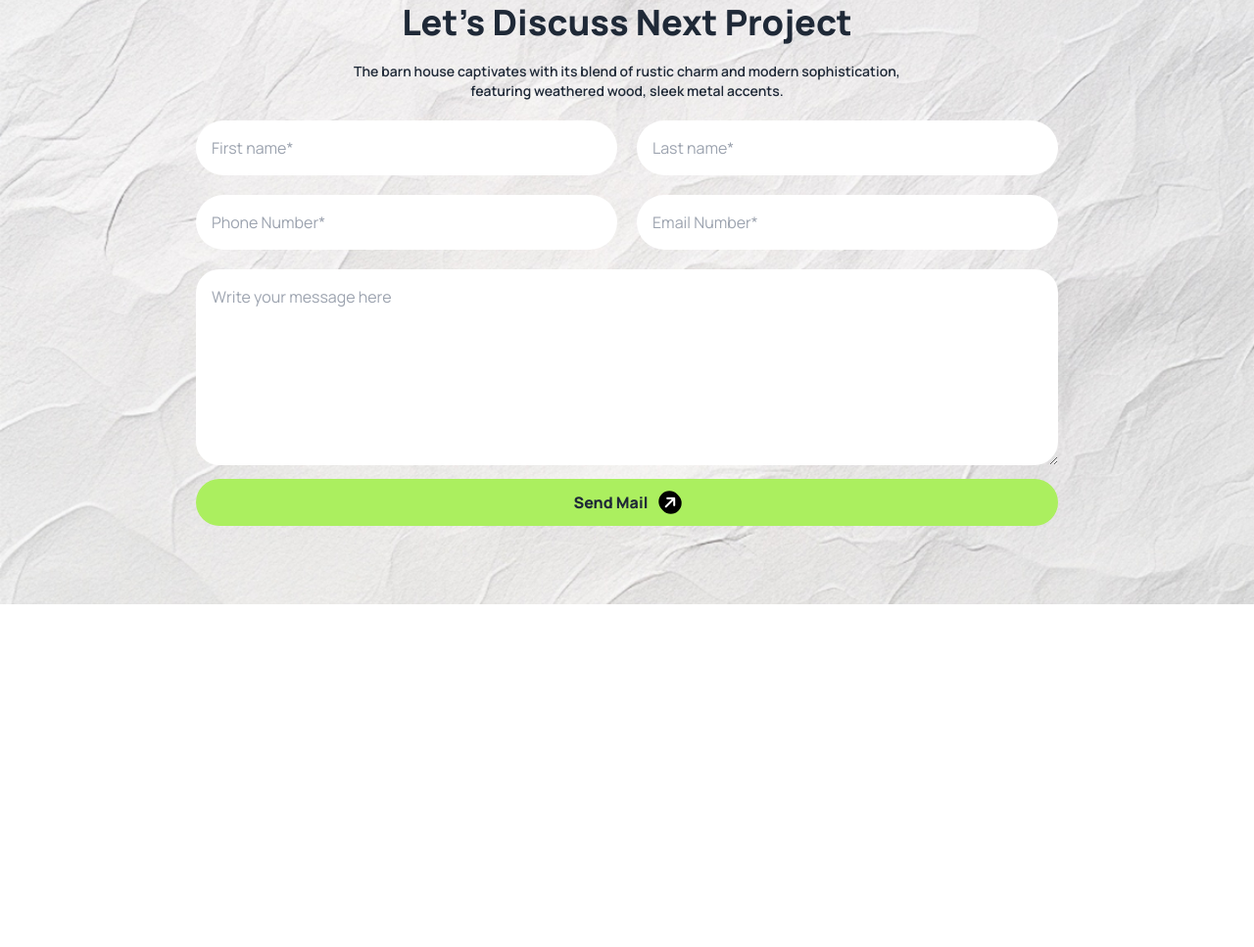
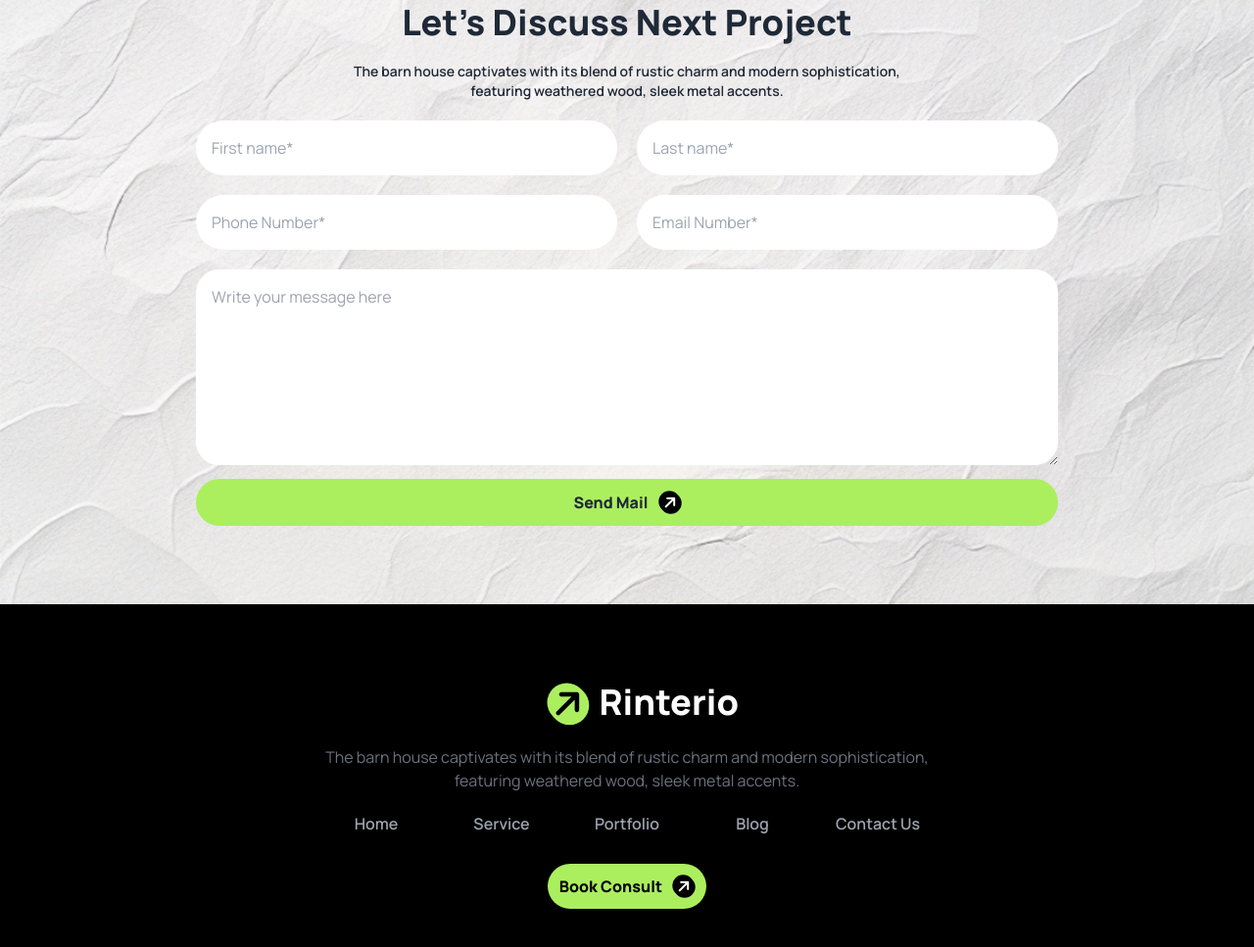
Before and after one commit to YousufOO7/ASSIGNMENT-3, a plain HTML site: page index.html in a window 1280 px wide. Shown: the part 2908-3875 px from the top of the page at 98% size. Before the commit the page ends 3525 px from the top, so only its background shows below. Drawn offline with nearby package versions, Linux system fonts and the light colour scheme.

Commit message:
added Footer section

```diff
--- a/index.html
+++ b/index.html
@@ -240,7 +240,7 @@
                   </div>
                   <!-- card 2 -->
                    <div class="border rounded-lg bg-white">
-                    <img class="my-4 lg:mt-4 mx-auto" src="./assets/img2.png" alt="">
+                    <img class="my-4 mx-4 lg:mt-4 lg:mx-auto" src="./assets/img2.png" alt="">
                    </div>
               </div>
 
@@ -325,6 +325,28 @@
       </main>
 
       <!-- Footer section -->
-       <footer></footer>
+       <footer class="bg-black py-20">
+          <section class="mx-10 lg:mx-80 ">
+            <!-- Text & Logo -->
+            <div class="ml-16 mb-5 lg:ml-60">
+              <button class="font-extrabold text-4xl flex text-white gap-3"><i class="fa-solid fa-arrow-right -rotate-45 bg-rinterio-primary rounded-full p-1 text-black"></i> Rinterio</button>
+            </div>
+             <div class="text-center">
+              <p class="text-gray-500">The barn house captivates with its blend of rustic charm and modern sophistication, featuring weathered wood, sleek metal accents.</p>
+             </div>
+
+              <ul  class="grid grid-cols-1 lg:grid-cols-5 text-center space-y-5 lg:space-y-0 mt-5 text-gray-400 font-semibold">
+                <li><a href="#">Home</a></li>
+                <li><a href="#">Service</a></li>
+                <li><a href="#">Portfolio</a></li>
+                <li><a href="#">Blog</a></li>
+                <li><a href="#">Contact Us</a></li>
+              </ul>
+
+              <div class="text-center mt-10">
+                <a href="#"class="text-black p-3 rounded-full bg-rinterio-primary font-extrabold">Book Consult <i class="fa-solid fa-arrow-right text-white bg-black rounded-full p-1 -rotate-45 ml-2"></i></a>
+              </div>
+          </section>
+       </footer>
 </body>
 </html>
```
